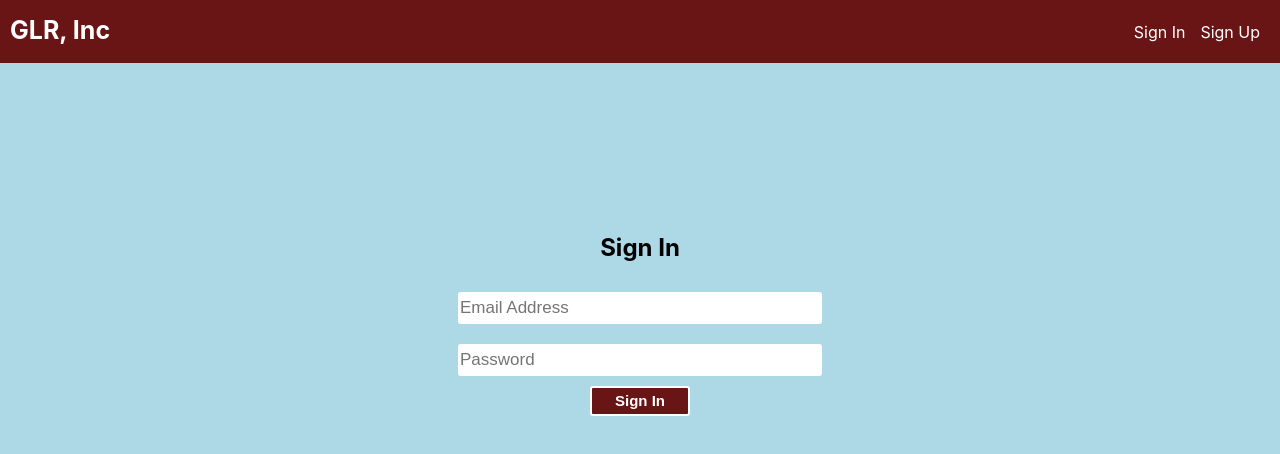
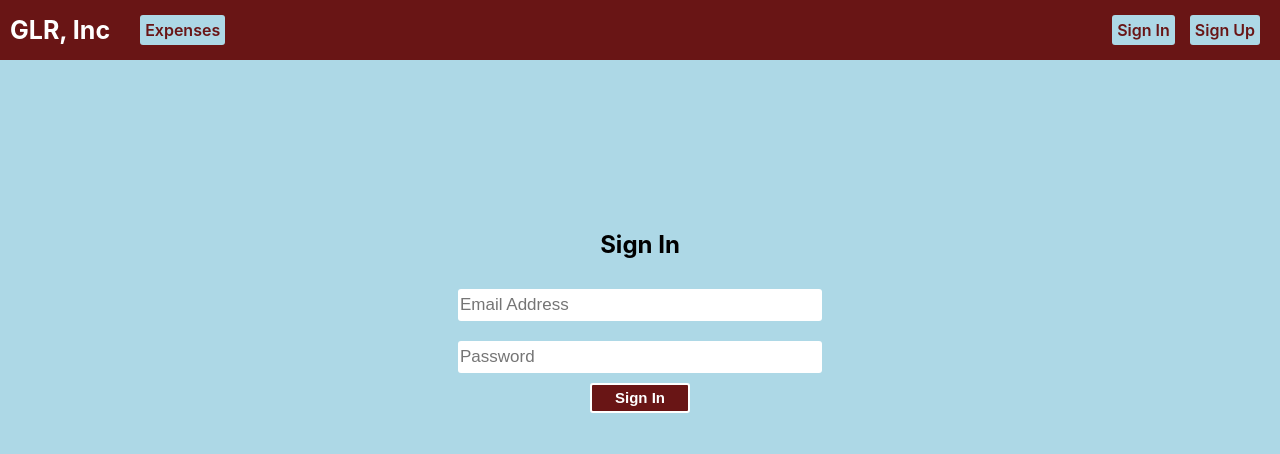
Before and after one commit to lcohio/receipt_tracker, a React (Create React App) app in the folder react-glr/: page / in a window 1280 px wide. Shown: the top 454 px of the page. Built offline with nearby package versions, Linux system fonts and the light colour scheme.

Commit message:
finishing touches

```diff
--- a/react-glr/src/App.css
+++ b/react-glr/src/App.css
@@ -7,8 +7,9 @@
 .navbar {
   background-color: #691515;
   display: flex;
-  justify-content: space-between;
-  height: 63px;
+  flex-direction: row;
+  align-items: center;
+  height: 60px;
 }
 
 .navbar h1 {
@@ -18,22 +19,38 @@
   font-size: 25px;
 }
 
+.homelink {
+  color: #691515;
+  text-decoration: none;
+  margin-left: 20px;
+  padding: 5px;
+  border-radius: 3px;
+  font-weight: 600;
+  background-color: lightblue;
+}
+
 .buttons {
   display: flex;
+  margin-left: auto;
+  padding: 5px;
   align-items: center;
-  padding: 5px;
 }
 
 .nav-btn {
-  color: white;
+  color: #691515;
+  background-color: lightblue;
   text-decoration: none;
   cursor: pointer;
-  padding-right: 15px;
+  margin-right: 15px;
+  padding: 5px;
+  border-radius: 3px;
+  font-weight: 600;
 }
 
 .nav-welcome {
-  color: white;
-  padding-right: 30px;
+  color: lightblue;
+  margin-right: 15px;
+  font-weight: 600;
 }
 
 .sign-in,
--- a/react-glr/src/EditExpense.jsx
+++ b/react-glr/src/EditExpense.jsx
@@ -5,7 +5,6 @@ import Cookies from 'js-cookie';
 
 
 const EditExpense = () => {
-    const [newExpenseProps, setNewExpenseProps] = useState({ vendor: '', description: '', location: '', amount: '' });
     const [expenseProps, setExpenseProps] = useState([]);
     const navigate = useNavigate();
     const params = useParams();
@@ -18,18 +17,24 @@ const EditExpense = () => {
         }
     });
 
-    const handleDelete = async () => {
-        console.log('Delete Button Clicked');
+    const handleDelete = async (e) => {
+        e.preventDefault();
+        try {
+            await authAxios.delete(`/expense/${params.id}`)
+                .then(navigate('/expenses'))
+        } catch (err) {
+            console.error(err);
+        }
     }
 
     const handleSubmit = async (e) => {
         e.preventDefault();
         try {
-            await authAxios.post('/expense/create', newExpenseProps)
-            .then(res => console.log(res.data));
+            await authAxios.patch(`/expense/${params.id}`, expenseProps)
+                .then(res => console.log(res.data));
             navigate('/expenses');
         } catch (err) {
-            console.log(err);
+            console.error(err);
         }
     }
 
@@ -51,16 +56,16 @@ const EditExpense = () => {
             <h2>Edit Expense</h2>
             <form onSubmit={handleSubmit}>
                 <div className="form-group">
-                    <input onChange={(e) => setNewExpenseProps({...newExpenseProps, vendor: e.target.value})} type='text' placeholder={expenseProps.vendor} className='form-input' required />
+                    <input onChange={(e) => setExpenseProps({...expenseProps, vendor: e.target.value})} type='text' placeholder={expenseProps.vendor} className='form-input' />
                 </div>
                 <div className="form-group">
-                    <input onChange={(e) => setNewExpenseProps({...newExpenseProps, description: e.target.value})} type='text' placeholder={expenseProps.description} className='form-input' required />
+                    <input onChange={(e) => setExpenseProps({...expenseProps, description: e.target.value})} type='text' placeholder={expenseProps.description} className='form-input' />
                 </div>
                 <div className="form-group">
-                    <input onChange={(e) => setNewExpenseProps({...newExpenseProps, location: e.target.value})} type='text' placeholder={expenseProps.location} className='form-input' required />
+                    <input onChange={(e) => setExpenseProps({...expenseProps, location: e.target.value})} type='text' placeholder={expenseProps.location} className='form-input' />
                 </div>
                 <div className="form-group">
-                    <input onChange={(e) => setNewExpenseProps({...newExpenseProps, amount: e.target.value})} type='text' placeholder={expenseProps.amount} className='form-input' required />
+                    <input onChange={(e) => setExpenseProps({...expenseProps, amount: e.target.value})} type='text' placeholder={expenseProps.amount} className='form-input' />
                 </div>
                 <div className="form-buttons">
                     <button className='form-btn'>Save</button>
--- a/react-glr/src/Navbar.jsx
+++ b/react-glr/src/Navbar.jsx
@@ -15,6 +15,7 @@ const Navbar = () => {
   return (
     <div className="navbar">
       <h1>GLR, Inc</h1>
+      <NavLink to='/expenses' className='homelink'>Expenses</NavLink>
         { authenticatedUser ?
           <div className="buttons">
             <p className='nav-welcome'>Welcome, {authenticatedUser}!</p>
```
Also changed, not shown: 2 other files (tests, documents, lock files or other folders).
